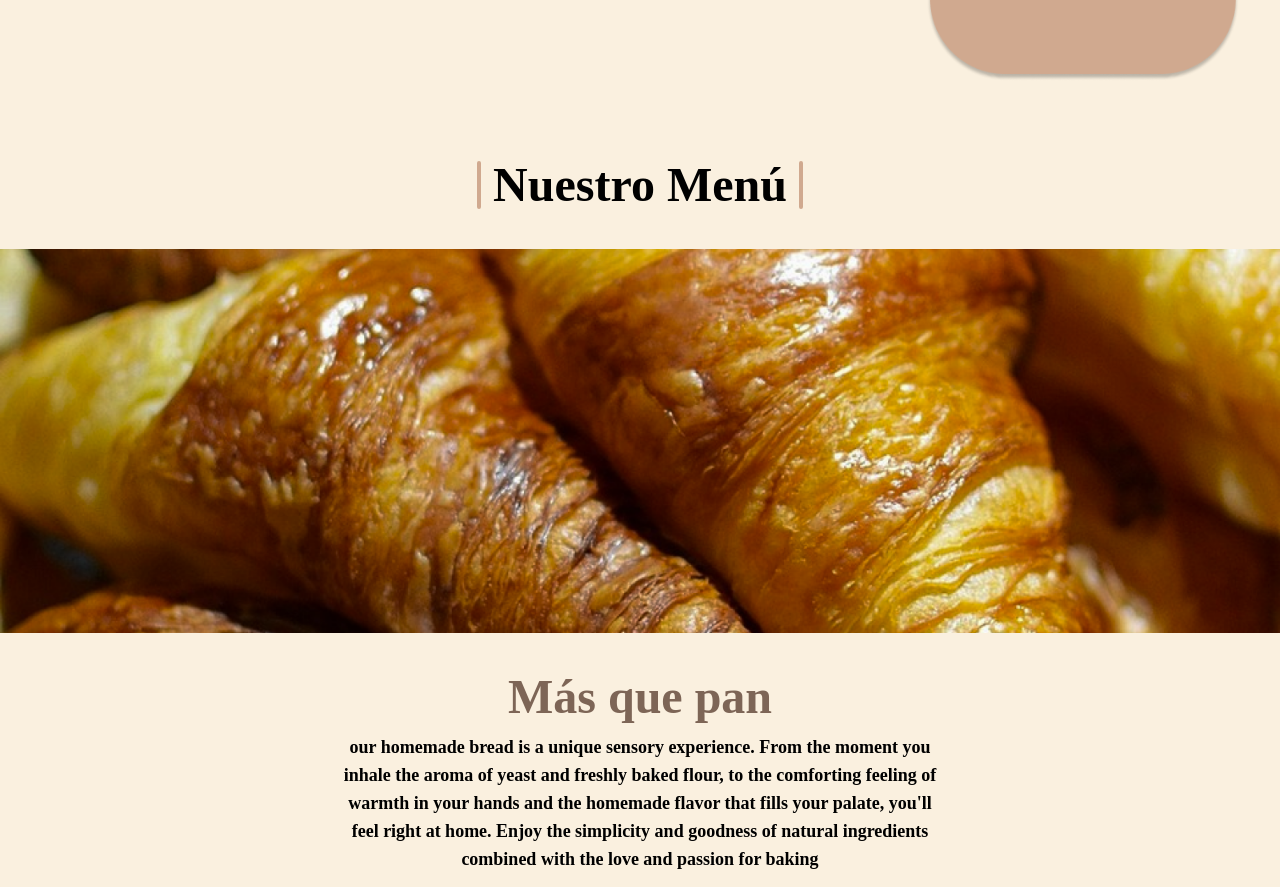
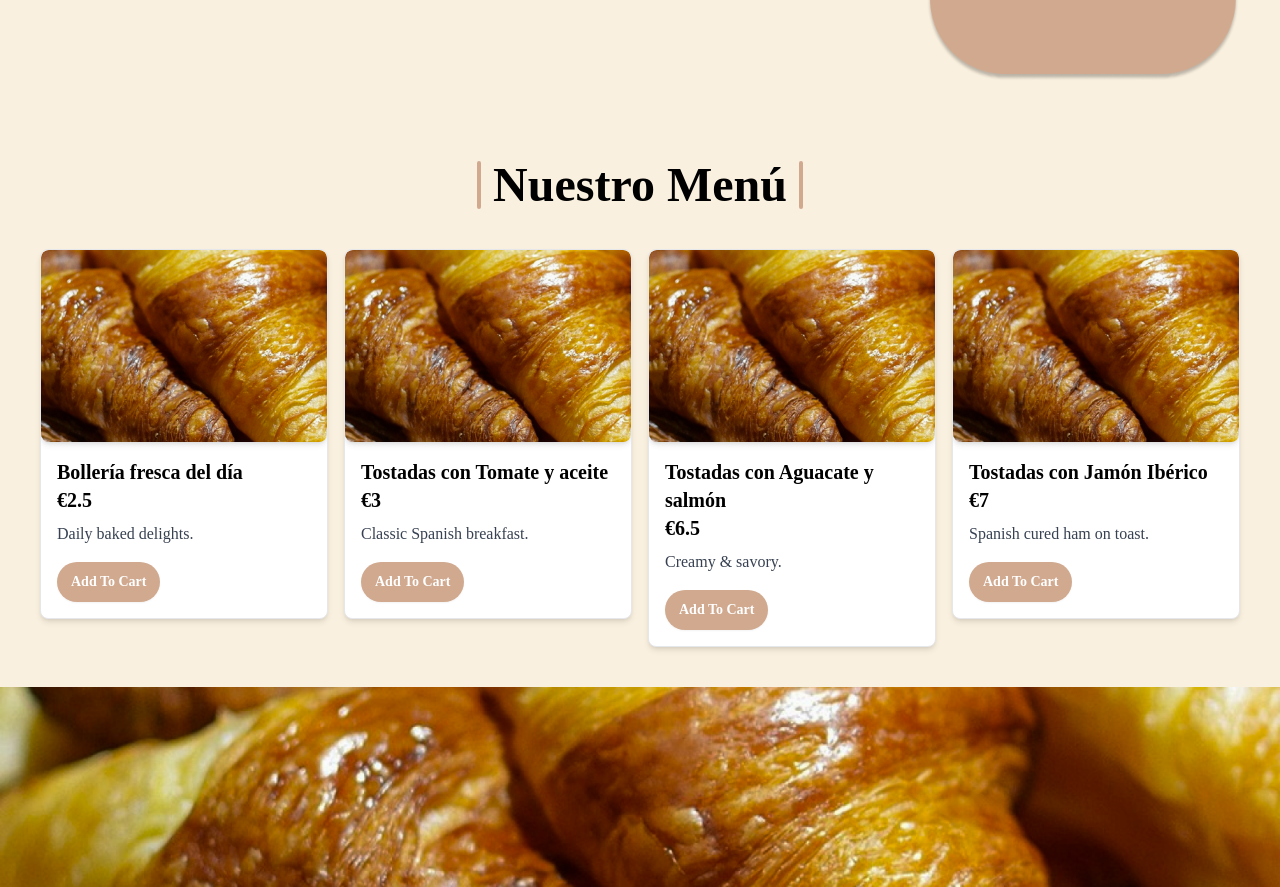
Before and after one commit to ygs07/breadtopia, a Nuxt app: page / in a window 1280 px wide. Shown: the part 1560-2447 px from the top of the page. Built offline with nearby package versions, Linux system fonts and the light colour scheme; a web font is replaced by a local one.

Commit message:
Home Page
created component for menu-card-item :thumbs-up

```diff
--- a/app.vue
+++ b/app.vue
@@ -1,3 +1,131 @@
+<script setup lang="ts">
+
+interface BakeryMenuItem {
+  id?: number;
+  name: string;
+  price?: number;
+  image_path?: string;
+  short_description?: string;
+  sub_categories?: Array<BakeryMenuItemSubCategory>;
+  has_sub_categories?: boolean;
+}
+interface BakeryMenuItemSubCategory {
+  name: string;
+  id: number;
+  price: number;
+  image_path: string;
+  short_description: string;
+}
+
+
+const bakery_menu_items: BakeryMenuItem[] = [
+{
+    id: 1,
+    name: "Bollería fresca del día",
+    price: 2.50,
+    image_path: "/images/pastries.jpg", // Replace with actual image path
+    short_description: "Daily baked delights.",
+  },
+  {
+    id: 2,
+    name: "Tostadas con Tomate y aceite",
+    price: 3.00,
+    image_path: "/images/toast-tomato-olive-oil.jpg", // Replace with actual image path
+    short_description: "Classic Spanish breakfast.",
+  },
+  {
+    id: 3,
+    name: "Tostadas con Aguacate y salmón",
+    price: 6.50,
+    image_path: "/images/toast-avocado-salmon.jpg", // Replace with actual image path
+    short_description: "Creamy & savory.",
+  },
+  {
+    id: 4,
+    name: "Tostadas con Jamón Ibérico",
+    price: 7.00,
+    image_path: "/images/toast-iberico-ham.jpg", // Replace with actual image path
+    short_description: "Spanish cured ham on toast.",
+  },
+  {
+    id: 5,
+    name: "Yogur con fruta y granola",
+    price: 5.00,
+    image_path: "/images/yogurt-fruit-granola.jpg", // Replace with actual image path
+    short_description: "Healthy & refreshing.",
+  },
+  {
+    name: "Panes Artesanales (Artisan Breads)",
+    has_sub_categories: true,
+    sub_categories: [
+      {
+        id: 6,
+        name: "Barra blanca",
+        price: 4.00,
+        image_path: "/images/white-sourdough.jpg", // Replace with actual image path
+        short_description: "Fluffy & light.",
+      },
+      {
+        id: 7,
+        name: "Barra integral",
+        price: 4.50,
+        image_path: "/images/whole-wheat-bread.jpg", // Replace with actual image path
+        short_description: "Hearty & healthy.",
+      },
+      {
+        id: 8,
+        name: "Chapata",
+        price: 3.50,
+        image_path: "/images/ciabatta-bread.jpg", // Replace with actual image path
+        short_description: "Crusty & airy.",
+      },
+      {
+        id: 9,
+        name: "Pan de centeno",
+        price: 4.00,
+        image_path: "/images/rye-bread.jpg", // Replace with actual image path
+        short_description: "Dense & flavorful.",
+      },
+      {
+        id: 10,
+        name: "Focaccia",
+        price: 5.00,
+        image_path: "/images/focaccia-bread.jpg", // Replace with actual image path
+        short_description: "Herbs & olive oil.",
+      },
+    ],
+  },
+  {
+    name: "Sandwiches (Sandwiches)",
+    has_sub_categories: true,
+    sub_categories: [
+      {
+        id: 11,
+        name: "Bocadillo clásico",
+        price: 5.50,
+        image_path: "/images/sandwich-ham-cheese.jpg", // Replace with actual image path
+        short_description: "Timeless favorite.",
+      },
+      {
+        id: 12,
+        name: "Bocadillo vegetariano",
+        price: 7.00,
+        image_path: "/images/sandwich-roasted-veggies.jpg", // Replace with actual image path
+        short_description: "Colorful & flavorful.",
+      },
+      {
+        id: 13,
+        name: "Bocadillo de pollo asado",
+        price: 6.00,
+        image_path: "/images/sandwich-roasted-chicken.jpg", // Replace with actual image path
+        short_description: "Tender & creamy.",
+      },
+    ]
+  }
+]
+
+</script>
+
 <template>
   <nav class="flex flex-row justify-between p-10 bg-primary-500 sticky border-b-2 border-primary-500 rounded-b-lg">
 <div class="space-x-5">
@@ -35,7 +163,7 @@
  Utopía del pan.</h1>
 
           <div class="mt-10 flex items-center justify-center gap-x-6">
-            <a href="#" class="rounded-full bg-primary-500 px-3.5 py-2.5 text-sm font-semibold text-white shadow-sm hover:bg-primary-800 focus-visible:outline focus-visible:outline-2 focus-visible:outline-offset-2 focus-visible:outline-indigo-600">Buy Bread</a>
+            <button href="#" class="rounded-full bg-primary-500 px-3.5 py-2.5 text-sm font-semibold text-white shadow-sm hover:bg-primary-800 focus-visible:outline focus-visible:outline-2 focus-visible:outline-offset-2 focus-visible:outline-indigo-600">Buy Bread</button>
 
           </div>
         </div>
@@ -68,13 +196,20 @@
       </div>
     </div>
 
-    <div class="flex flex-row justify-center p-10 bg-background">
-      <div class="flex flex-row space-x-3">
+    <div class="flex flex-col justify-center text-center p-10 bg-background space-y-10">
+      <div class="flex flex-row space-x-3 justify-center">
 
         <div class="border border-primary-500 border-2 rounded-lg   dropshadow-lg shadow-lg"></div>
         <h2 class="text-5xl font-bold">Nuestro Menú</h2>
         <div class="border border-primary-500 border-2 rounded-lg   dropshadow-lg shadow-lg"></div>
       </div>
+
+      <div class="grid grid-cols-2 md:grid-cols-4 gap-4">
+        <div v-for="(n, index) in 4">
+          <MenuItemCard :item="bakery_menu_items[index]" />
+        </div>
+
+</div>
       </div>
 
       <div class="bg-[url('/img/croissants.png')] bg-cover bg-center bg-no-repeat h-96 parallax"></div>
--- /dev/null
+++ b/components/MenuItemCard.vue
@@ -0,0 +1,28 @@
+<script lang="ts" setup>
+defineProps({
+  item: Object
+})
+</script>
+
+<template>
+  <div class="max-w-sm rounded overflow-hidden text-left shadow-lg bg-white rounded-lg shadow-md border border-primary-
+500 hover:border-primary-700 hover:border-2 transition-all duration-100 ease-in-out">
+  <img class="w-full h-48 object-cover object-center rounded-lg shadow-md" src="/img/croissants.png" alt="Sunset in the mountains">
+  <div class="px-4 py-4">
+    <div class="font-bold text-xl mb-2 flex flex-col "><span>
+     {{item?.name}}
+    </span>
+    <span>
+      €{{item?.price}}
+    </span>
+  </div>
+    <p class="text-gray-700 text-base">
+     {{item?.short_description}}
+    </p>
+    <button href="#" class="rounded-full bg-primary-500 px-3.5 mt-4 py-2.5 text-sm font-semibold text-white shadow-sm hover:bg-primary-800 focus-visible:outline focus-visible:outline-2 focus-visible:outline-offset-2 focus-visible:outline-indigo-600">Add To Cart</button>
+
+  </div>
+  </div>
+</template>
+
+<style scoped></style>
```
